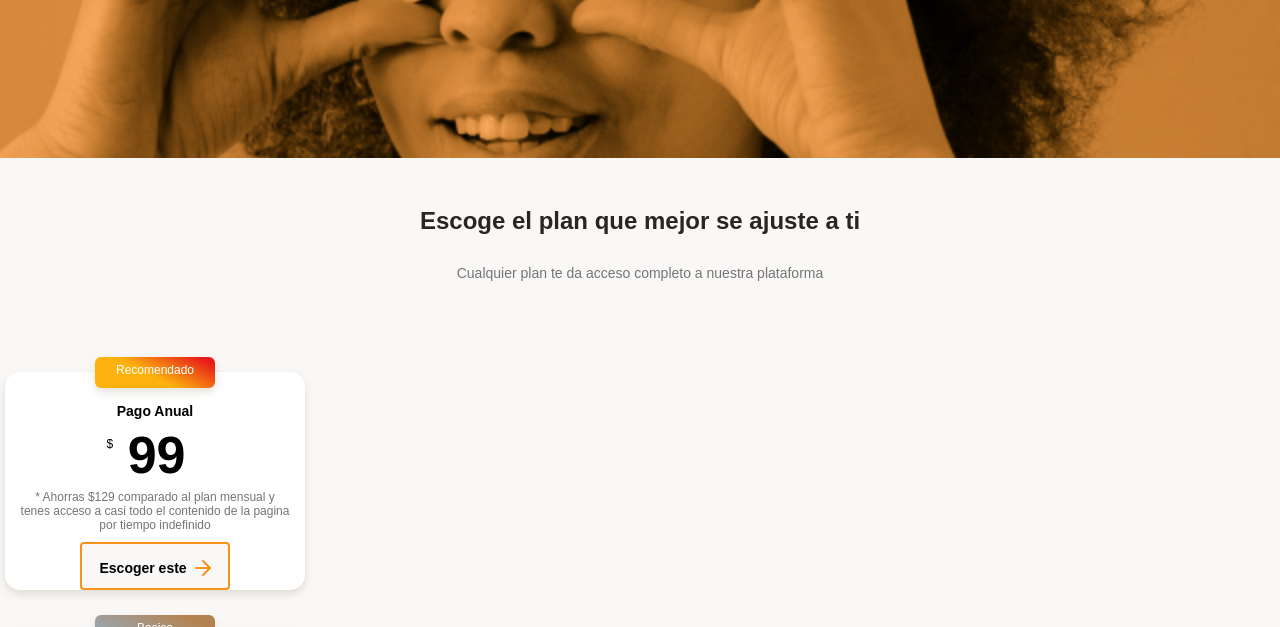
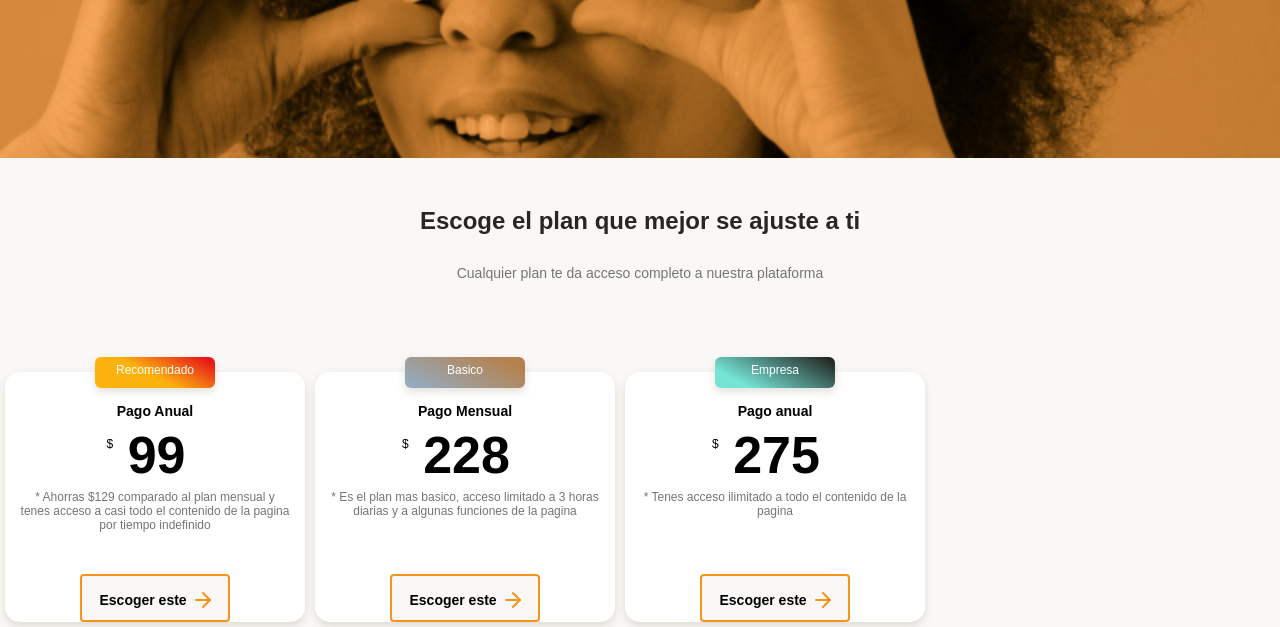
Before and after one commit to JeanluccaS/cosa-de-css, a plain HTML site: page index.html in a window 1280 px wide. Shown: the part 2592-3219 px from the top of the page. Drawn offline with Linux system fonts and the light colour scheme.

Commit message:
Fix button position bottom

```diff
--- a/styles.css
+++ b/styles.css
@@ -537,12 +537,25 @@ main{
 
 .plans-constainer--slider{
 	display: flex;
-	flex-direction: column;
+	/* flex-direction: column; */
 	height: 316px;
 	overflow-x: scroll;
 	overscroll-behavior-x: contain;
 	scroll-snap-type: x proximity;
 	scroll-snap-align: center;
+}
+
+.plan-info-container {
+	height: 100%;
+	display: flex;
+	flex-direction: column;
+}
+
+.btn {
+	flex-grow: 1;
+	display: flex;
+	align-items: end;
+	justify-content: center;
 }
 
 footer{
```
